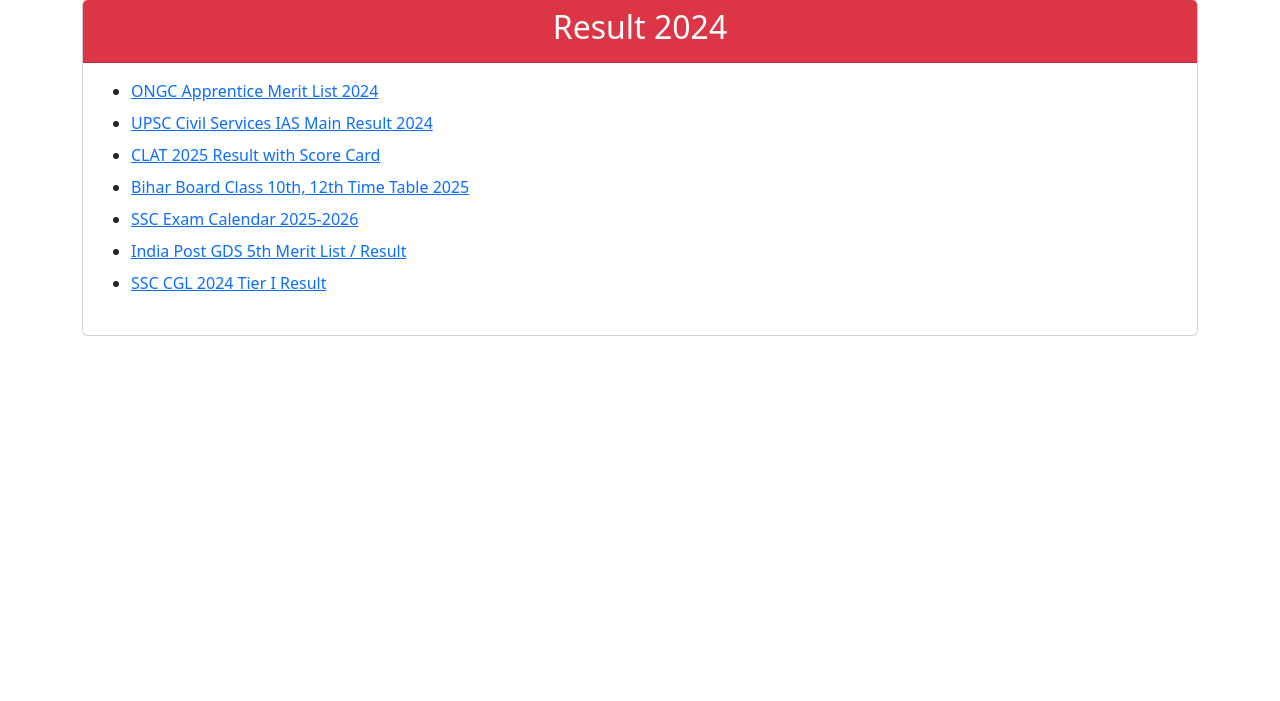
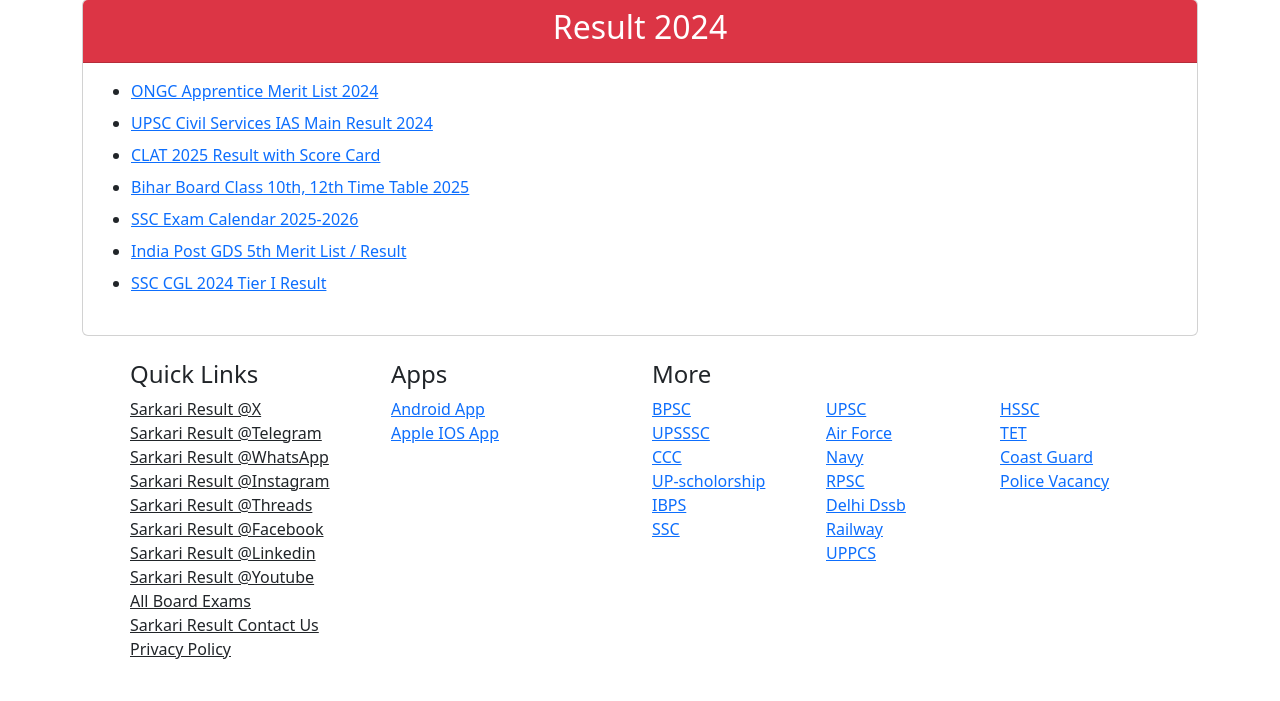
Before and after one commit to yogeshjangir6/sarkari_result, a PHP site: page /sarkari_result/result.php in a window 1280 px wide. Shown: the part 316-1017 px from the top of the page. Before the commit the page ends 652 px from the top, so only its background shows below. Run offline with PHP 8.4, Linux system fonts and the light colour scheme.

Commit message:
footer added

```diff
--- a/admit_card.php
+++ b/admit_card.php
@@ -42,5 +42,5 @@
             </div>
         </section>
     </main>
-</body>
-</html>
+  <!-- Footer Menu  -->
+  <?php include("footer.php") ?>
--- a/answer_key.php
+++ b/answer_key.php
@@ -44,5 +44,5 @@
             </div>
         </section>
     </main>
-</body>
-</html>
+  <!-- Footer Menu  -->
+  <?php include("footer.php") ?>
--- a/contact_us.php
+++ b/contact_us.php
@@ -84,5 +84,5 @@
     </div>
   </div>
 </section>
-</body>
-</html>
+  <!-- Footer Menu  -->
+  <?php include("footer.php") ?>
--- /dev/null
+++ b/footer.php
@@ -0,0 +1,70 @@
+<footer class="container my-4">
+    <div class="row justify-content-center px-5">
+      <div class="col-3">
+        <h2 class="fs-4">Quick Links</h2>
+        <ul class="list-unstyled">
+          <li><a href="#" class="text-dark">Sarkari Result @X</a></li>
+          <li><a href="#" class="text-dark">Sarkari Result @Telegram</a></li>
+          <li><a href="#" class="text-dark">Sarkari Result @WhatsApp</a></li>
+          <li><a href="#" class="text-dark">Sarkari Result @Instagram</a></li>
+          <li><a href="#" class="text-dark">Sarkari Result @Threads</a></li>
+          <li><a href="#" class="text-dark">Sarkari Result @Facebook</a></li>
+          <li><a href="#" class="text-dark">Sarkari Result @Linkedin</a></li>
+          <li><a href="#" class="text-dark">Sarkari Result @Youtube</a></li>
+          <li><a href="#" class="text-dark">All Board Exams</a></li>
+          <li><a href="#" class="text-dark">Sarkari Result Contact Us</a></li>
+          <li><a href="#" class="text-dark">Privacy Policy</a></li>
+        </ul>
+      </div>
+      <div class="col-3">
+        <h2 class="fs-4">Apps</h2>
+        <ul class="list-unstyled">
+          <li><a href="#">Android App</a></li>
+          <li><a href="#">Apple IOS App</a></li>
+        </ul>
+      </div>
+      <div class="col">
+        <h2 class="fs-4">More</h2>
+        <div class="row">
+          <div class="col">
+            <ul class="list-unstyled">
+
+
+              <li><a href="#"> BPSC</a></li>
+              <li><a href="#">UPSSSC</a></li>
+              <li><a href="#">CCC</a></li>
+              <li><a href="#">UP-scholorship</a></li>
+              <li><a href="#">IBPS</a></li>
+              <li><a href="#">SSC</a></li>
+            </ul>
+          </div>
+          <div class="col">
+            <ul class="list-unstyled">
+              <li><a href="#">UPSC</a></li>
+              <li><a href="#">Air Force</a></li>
+              <li><a href="#">Navy</a></li>
+              <li><a href="#">RPSC</a></li>
+              <li><a href="#">Delhi Dssb</a></li>
+              <li><a href="#">Railway</a></li>
+              <li><a href="#">UPPCS</a></li>
+            </ul>
+          </div>
+          <div class="col">
+            <ul class="list-unstyled">
+              <li><a href="#">HSSC</a></li>
+              <li><a href="#">TET</a></li>
+              <li><a href="#">Coast Guard</a></li>
+              <li><a href="#">Police Vacancy</a></li>
+            </ul>
+          </div>
+        </div>
+      </div>
+    </div>
+  </footer>
+<!-- Footer Menu closed  -->
+  <script src="https://cdn.jsdelivr.net/npm/bootstrap@5.2.3/dist/js/bootstrap.bundle.min.js"
+    integrity="sha384-kenU1KFdBIe4zVF0s0G1M5b4hcpxyD9F7jL+jjXkk+Q2h455rYXK/7HAuoJl+0I4"
+    crossorigin="anonymous"></script>
+</body>
+
+</html>
--- a/latest_job.php
+++ b/latest_job.php
@@ -59,6 +59,5 @@
             </div>
         </div>
     </main>
-</body>
-
-</html>
+  <!-- Footer Menu  -->
+  <?php include("footer.php") ?>
--- a/result.php
+++ b/result.php
@@ -42,5 +42,5 @@
             </div>
         </section>
     </main>
-</body>
-</html>
+  <!-- Footer Menu  -->
+  <?php include("footer.php") ?>
--- a/syllabus.php
+++ b/syllabus.php
@@ -42,5 +42,5 @@
             </div>
         </section>
     </main>
-</body>
-</html>
+  <!-- Footer Menu  -->
+  <?php include("footer.php") ?>
```
Also changed, not shown: index.php (+1 -70 lines).
